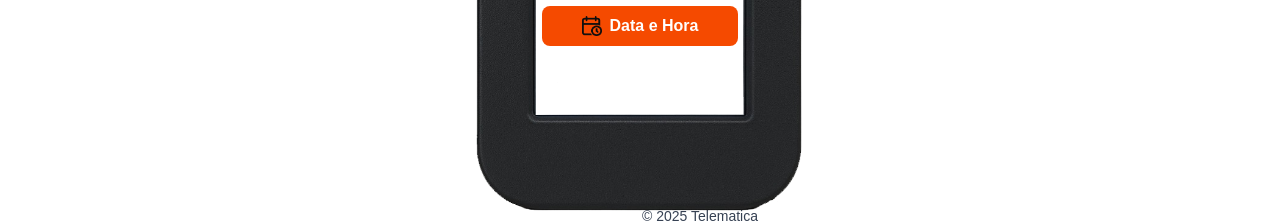
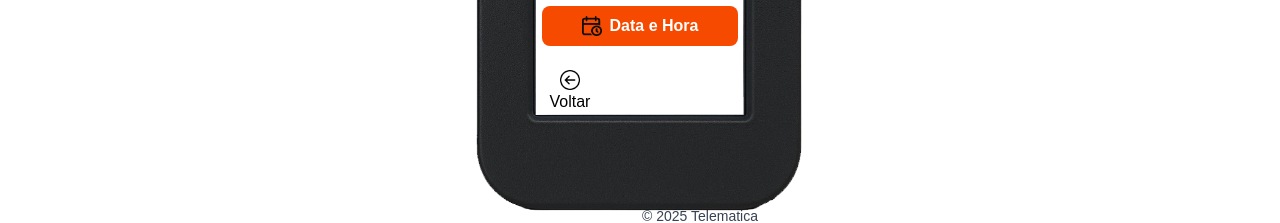
Before and after one commit to FaaF-Eng/Veili-controlador, a Next.js app: page /pagina3 in a window 1280 px wide. Shown: the part 558-781 px from the top of the page. Built offline with nearby package versions, Linux system fonts and the light colour scheme.

Commit message:
page3 finish

```diff
--- a/src/app/pagina3/page.tsx
+++ b/src/app/pagina3/page.tsx
@@ -14,19 +14,27 @@ export default function page3(){
                     <img src="src=/../veili.png" alt="outralogo" className='mt-100 h-10 z-999 ' />
                 </div>
                 <div className="fixed font-bold mb-55 mr-40">Menu</div>
+
                 <div id="botoes" className="fixed mt-30 flex flex-col gap-4">
                     <button className="flex items-center bg-orange-600 hover:bg-orange-700 text-white font-semibold py-2 px-10 rounded-lg transition duration-300">
                         <img src="src=/../cadastro.png" alt="icone_cadastro" className="w-5 h-5 mr-2" />Cadastro</button>
 
                     <button className="flex items-center bg-orange-600 hover:bg-orange-700 text-white font-semibold py-2 px-10 rounded-lg transition duration-300">
-                        <img src="src=/../volume.png" alt="icone_cadastro" className="w-5 h-5 mr-3" />Alarme</button>
+                        <img src="src=/../volume.png" alt="icone_alarme" className="w-5 h-5 mr-3" />Alarme</button>
 
                     <button className="flex items-center bg-orange-600 hover:bg-orange-700 text-white font-semibold py-2 px-10 rounded-lg transition duration-300">
-                        <img src="src=/../relatorio.png" alt="icone_cadastro" className="w-5 h-5 mr-3" />Relatório</button>
+                        <img src="src=/../relatorio.png" alt="icone_relatorio" className="w-5 h-5 mr-3" />Relatório</button>
 
                     <button className="flex items-center bg-orange-600 hover:bg-orange-700 text-white font-semibold py-2 px-10 rounded-lg transition duration-300">
-                        <img src="src=/../dataehora.png" alt="icone_cadastro" className="w-5 h-5 mr-2" />Data e Hora</button>
+                        <img src="src=/../dataehora.png" alt="icone_dataehora" className="w-5 h-5 mr-2" />Data e Hora</button>
                 </div>
+
+                <div id="back" className="fixed mt-105 mr-35 flex flex-col gap-4">
+                    <button className="flex flex-col items-center">
+                        <img src="src=/../back.png" alt="voltar" className="w-5 h-5 " />
+                        Voltar</button>
+                </div>
+
             </div>
 
 
```
Also changed, not shown: public/back.png (added).
